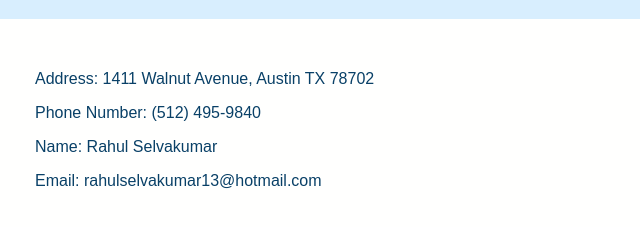
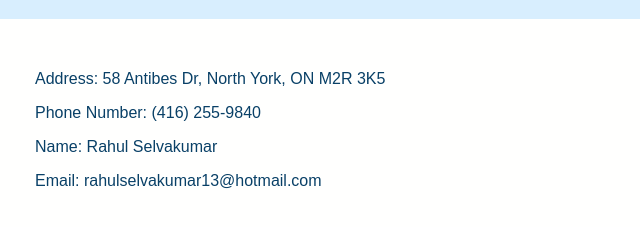
Before and after one commit to swavmango/sarumango.github.io, a plain HTML site: page index.html in a window 1280 px wide. Shown: the part 2559-2786 px from the top of the page, 0-640 px from the left. Drawn offline with Linux system fonts and the light colour scheme.

Commit message:
Update index.html

```diff
--- a/index.html
+++ b/index.html
@@ -196,8 +196,8 @@
   </div> -->
     <div class="newsletter">
       <div class="details">
-        <p>Address: 1411 Walnut Avenue, Austin TX 78702</p>
-        <p>Phone Number: (512) 495-9840</p>
+        <p>Address: 58 Antibes Dr, North York, ON M2R 3K5</p>
+        <p>Phone Number: (416) 255-9840</p>
         <p>Name: Rahul Selvakumar</p>
         <p>Email: rahulselvakumar13@hotmail.com</p>
       </div>
```
